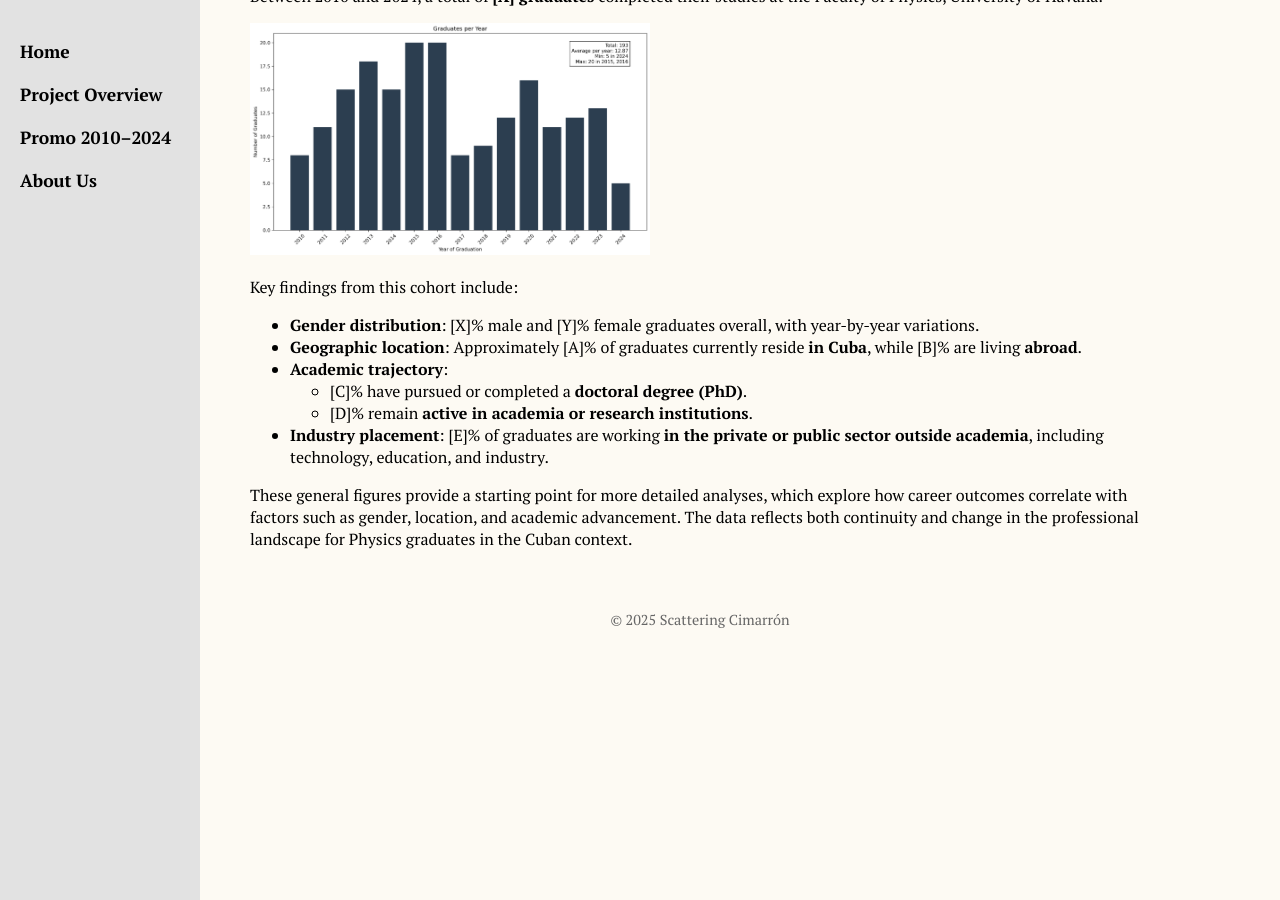
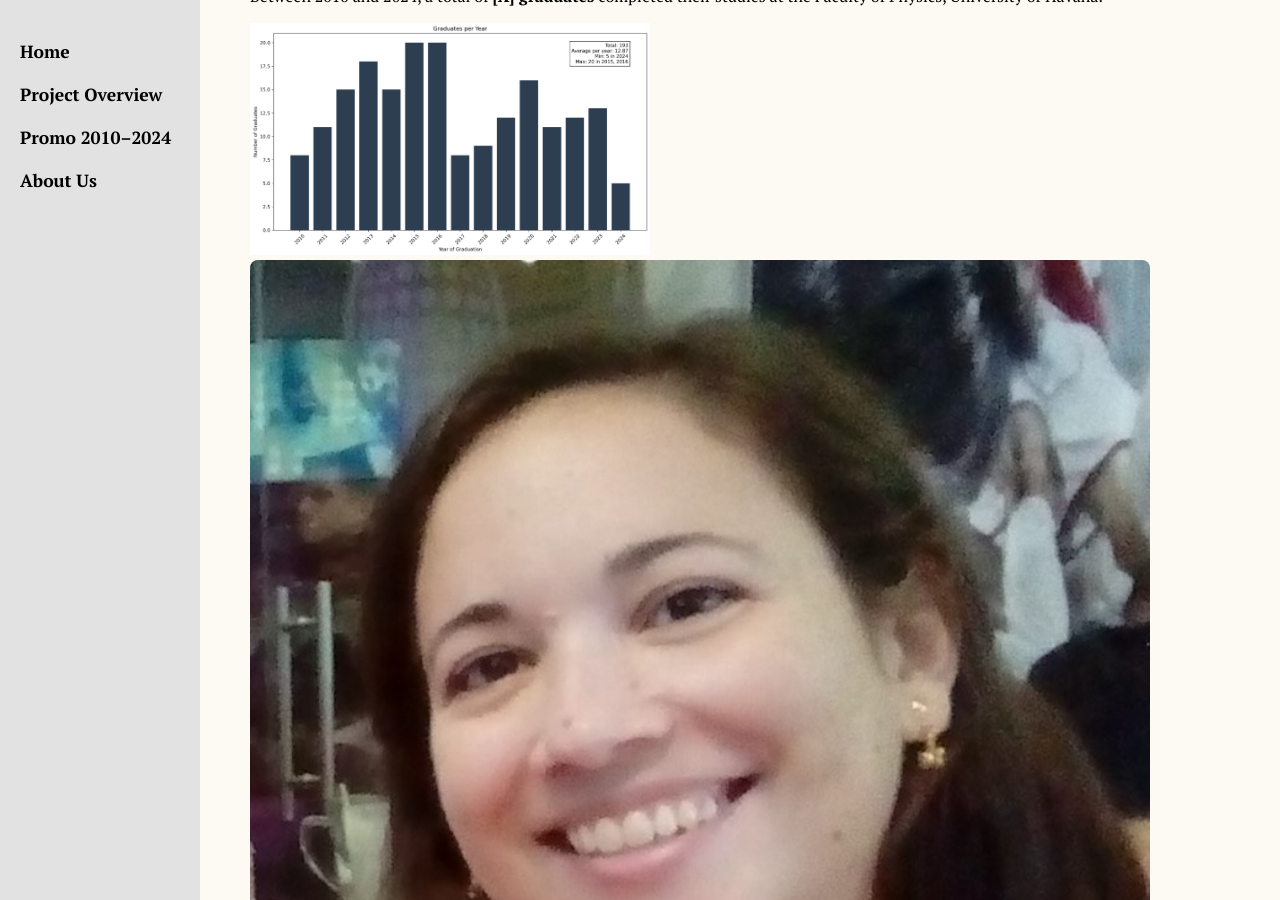
Before and after one commit to Gretica/Tracking_Cuban_Physicists, a Jekyll site: the page built from Promo_2010_2024.md, in a window 1280 px wide and 900 px high, scrolled down 624 px. Built offline with Jekyll 4.4.1, drawn with Linux system fonts in a browser that asks for light colours.

Commit message:
Update Promo_2010_2024.md

```diff
--- a/Promo_2010_2024.md
+++ b/Promo_2010_2024.md
@@ -22,6 +22,7 @@ These breakdowns aim to highlight patterns in career paths, geographic mobility,
 Between 2010 and 2024, a total of **[X] graduates** completed their studies at the Faculty of Physics, University of Havana.
 
 <img src="/assets/images/Promo_2010_2024/graduates_per_year.png" alt="Figure 1 – Graduates by Year" style="width: 50%; max-width: 400px;" />
+ <img src="{{ site.baseurl }}/assets/images/IMG_20200112_212532.jpg" alt="Author 1" style="width: 100%; border-radius: 8px;" />
 
 Key findings from this cohort include:
 
```
